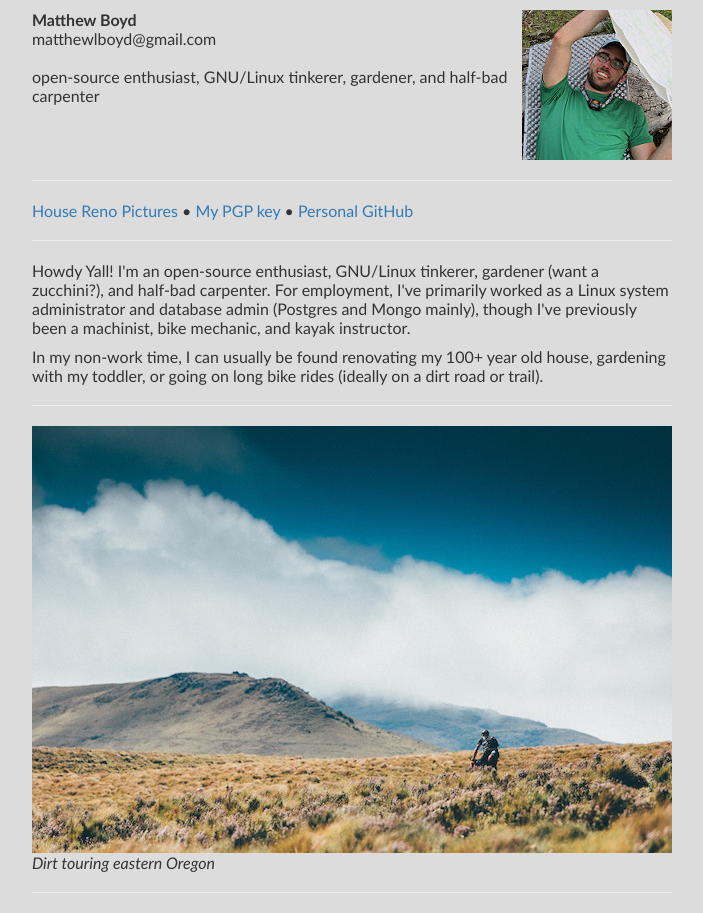
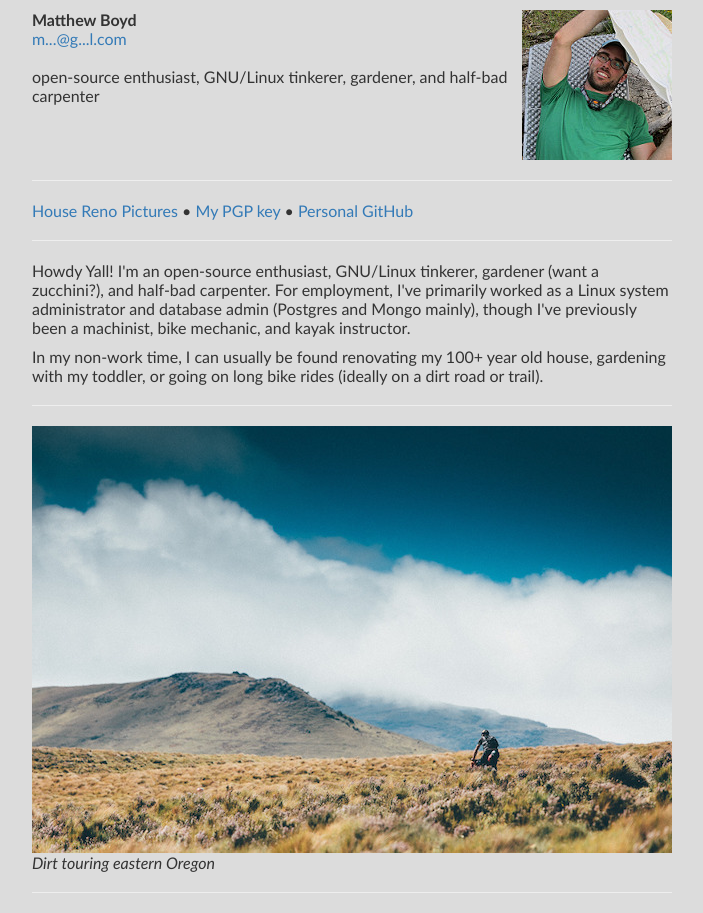
Before and after one commit to boydmreed/matthewlboyd.github.io, a plain HTML site: page index.html in a window 1280 px wide. Shown: the whole page, without its empty margins (286-989 px from the left). Drawn offline with nearby package versions, Linux system fonts and the light colour scheme.

Commit message:
Update index.html

```diff
--- a/index.html
+++ b/index.html
@@ -71,7 +71,7 @@ body {
 <td align="left" valign="top">
 <section class="ps-info">
 <p><strong>Matthew Boyd</strong><br />
-<span style="unicode-bidi:bidi-override; direction: rtl;">moc.liamg@dyoblwehttam</span> <br /><br />
+<a href="http://scr.im/41cw">m...@g...l.com</a> <br /><br />
 open-source enthusiast, GNU/Linux tinkerer, gardener, and half-bad carpenter<br />
 </p>
 </section>
```
